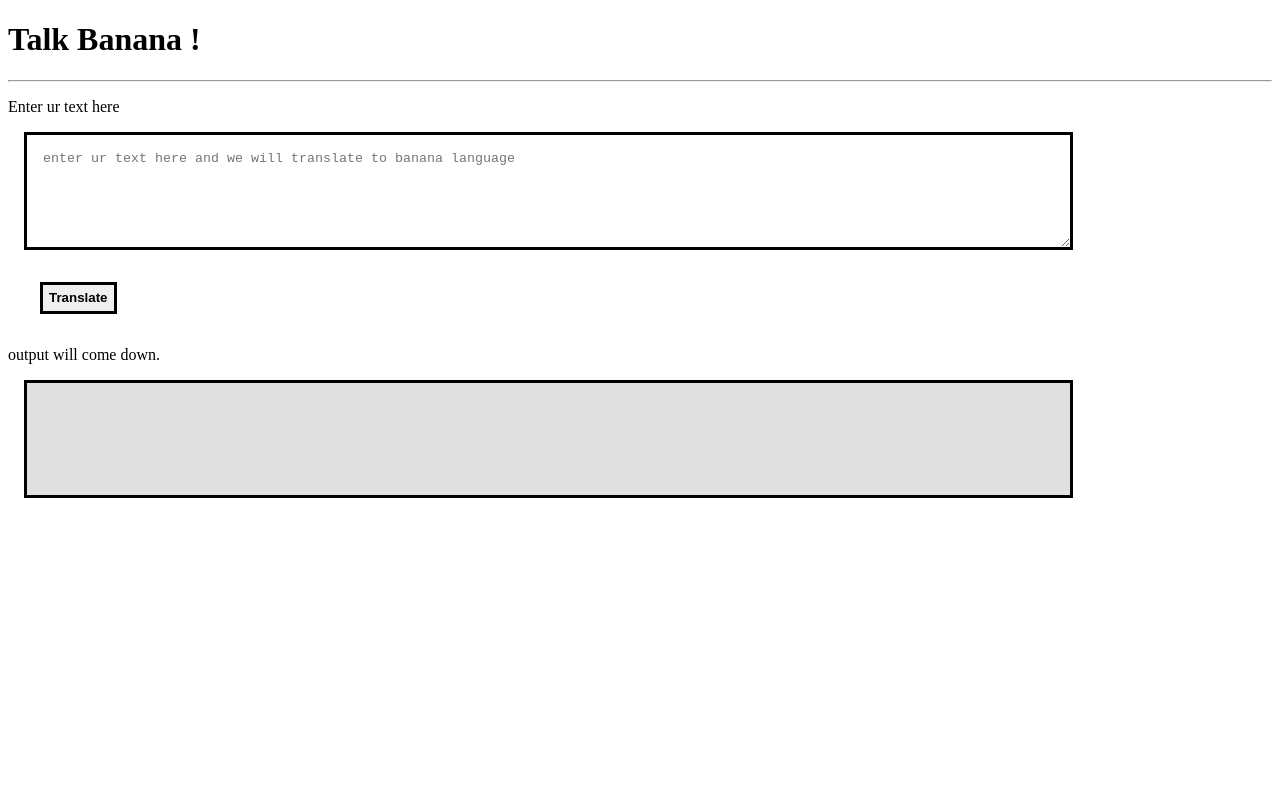
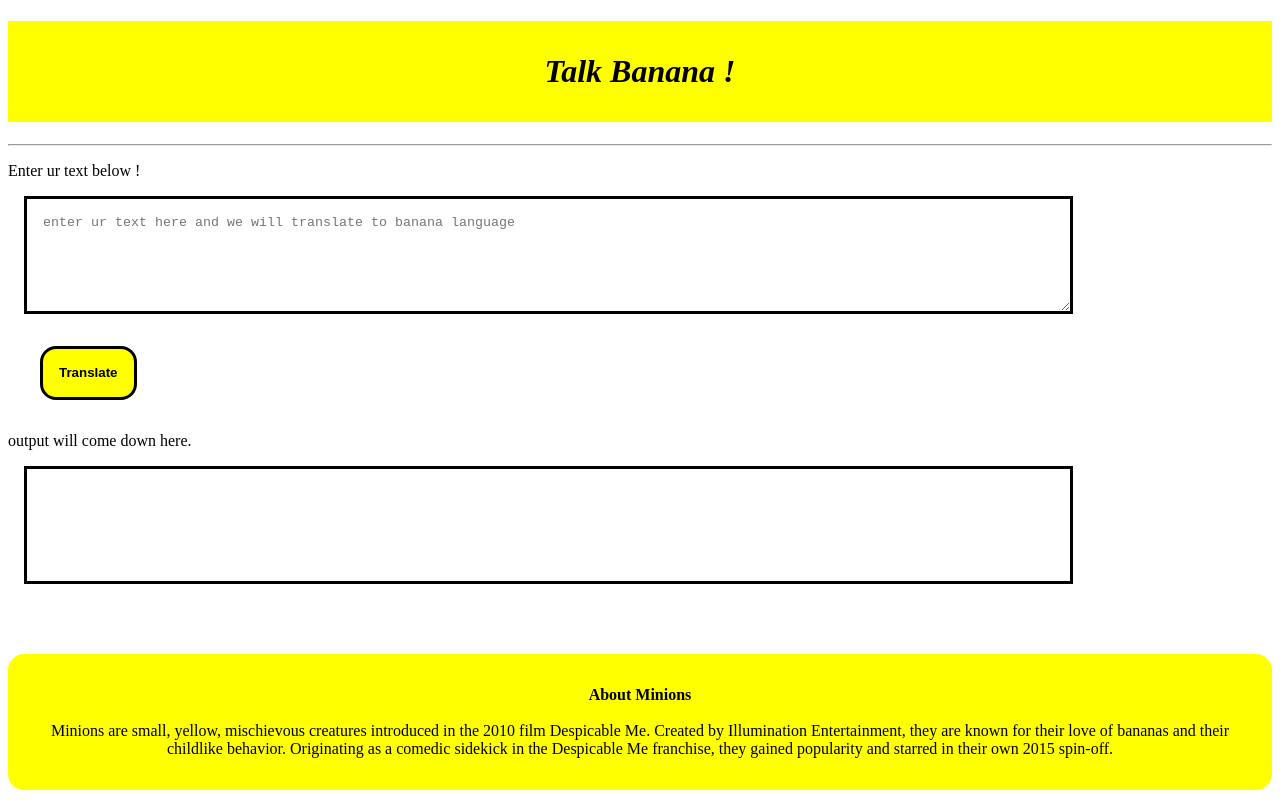
Before and after one commit to aditya100x/L5-Banana-Speak, a plain HTML site: page index.html in a window 1280 px wide. Drawn offline with Linux system fonts and the light colour scheme.

Commit message:
updated HTML , JS

```diff
--- a/app.js
+++ b/app.js
@@ -1,13 +1,33 @@
-// Select button element using querySelector()
-var btntrn = document.querySelector("#click-action");
+// // Select button element using querySelector()
+// var btntrn = document.querySelector("#click-action");
 
-var txtinput = document.querySelector("#txt-input");
+// var txtinput = document.querySelector("#txt-input");
 
-var outputdiv = document.querySelector("#output");
+// var outputdiv = document.querySelector("#output");
 
-function clickevent() {
-      outputdiv.innerText ="aeieee  " + txtinput.value;
-};
+// function clickevent() {
+//       outputdiv.innerText ="aeieee  " + txtinput.value;
+// };
 
-// what will happen everytime User click the button , so we use addEventListener
-btntrn.addEventListener("click", clickevent);
+// // what will happen everytime User click the button , so we use addEventListener
+// btntrn.addEventListener("click", clickevent);
+
+
+var btntrn=document.querySelector("#click-action");
+var txtinput=document.querySelector("#txt-input");
+var outputdiv=document.querySelector("#output");
+
+function transURL(text){
+      return "https://api.funtranslations.com/translate/minion.json" + "?" + "text=" + text ;
+}
+
+function clickhandler(){
+      var inputtext=txtinput.value ;
+      fetch(transURL(text)) {
+            .then(response => response.json);
+            .then(json => console.log(json));
+      }
+
+}
+
+btntrn.addEventListener("click",clickhandler)
--- a/index.html
+++ b/index.html
@@ -6,6 +6,19 @@
       <meta name="viewport" content="width=device-width, initial-scale=1.0">
       <title> Banana Speak </title>
       <style>
+            h1{
+                  font-style: italic;
+                  background-color: yellow;
+                  padding:2rem;
+                  text-align: center;
+                  border-radius: 0rem;
+            }
+            button{
+                  background-color: yellow;
+                  padding: 6px;
+                  text-align: center;
+
+            }
             textarea {
                   width: 80%;
                   height: 10vh;
@@ -20,17 +33,26 @@
                   display: block;
                   height: 2rem;
                   border: solid black;
+                  padding: 1rem 1rem 2rem 1rem;
+                  border-radius: 1rem;
             }
 
             #output {
                   width: 80%;
                   height: 10vh;
                   border: solid black;
-                  background-color: #e0e0e0;
+                  background-color: white;
                   text-align: center;
                   padding: 1rem;
                   display: block;
                   margin: 1rem;
+            }
+            footer{
+                  background-color: yellow;
+                  padding: 2rem 1rem;
+                  text-align: center;
+                  color: black;
+                  border-radius: 1rem;
             }
       </style>
 </head>
@@ -38,11 +60,16 @@
 <body>
       <h1> Talk Banana ! </h1>
       <hr>
-      <p>Enter ur text here</p>
+      <p>Enter ur text below ! </p>
       <textarea id="txt-input" placeholder="enter ur text here and we will translate to banana language"></textarea>
       <button id="click-action"> <b>Translate </b></button>
-      </div> output will come down. </div>
+      </div> output will come down here. </div>
       <div id="output"> </div>
+      <br>
+      <br>
+      <br>
+      <footer> <b> About Minions </b> <br> <br> Minions are small, yellow, mischievous creatures introduced in the 2010 film Despicable Me. Created by Illumination Entertainment, they are known for their love of bananas and their childlike behavior. Originating as a comedic sidekick in the Despicable Me franchise, they gained popularity and starred in their own 2015 spin-off. </footer>
+
 
       <!-- Source App.js here  -->
       <script src="app.js" type="text/javascript"> </script>
```
